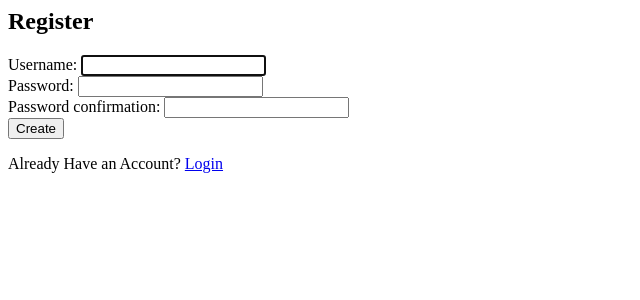
After one commit to lemon-sazu/Django-Todo-With-Auth, a Django app: page /registration/ in a window 1280 px wide. The commit adds this page. Shown: the top 300 px of the page, without its empty margins (0-640 px from the left). Run offline with Django 3.2, Linux system fonts and the light colour scheme.

Commit message:
Create Registration and after registration loggedin

```diff
--- a/Todo/templates/Todo/login.html
+++ b/Todo/templates/Todo/login.html
@@ -14,3 +14,4 @@
     {% endfor %}
     <button type="submit">Login</button>
 </form>
+<p>Don't Have Account? <a href="{% url 'register' %}">Register</a></p>
--- /dev/null
+++ b/Todo/templates/Todo/register.html
@@ -0,0 +1,15 @@
+<h2>Register</h2>
+
+<form action="" method="post">
+    {% csrf_token %}
+
+    {% for field in form %}
+    <div class="fieldWrapper">
+        {{ field.errors }}
+        {{ field.label_tag }} {{ field }}
+
+    </div>
+    {% endfor %}
+    <button type="submit">Create</button>
+</form>
+<p>Already Have an Account? <a href="{% url 'login' %}">Login</a></p>
--- a/Todo/templates/Todo/task_list.html
+++ b/Todo/templates/Todo/task_list.html
@@ -6,6 +6,7 @@
 {% endif %}
 <hr>
 <h2>My Task List</h2>
+<a href="{% url 'task-create' %}">Add Item</a>
 <table>
     <tr>
         <th>Item</th>
--- a/Todo/urls.py
+++ b/Todo/urls.py
@@ -1,8 +1,9 @@
 from django.urls import path
-from .views import CustomLoginView, TaskDelete, TaskDetail, TaskList, TaskCreate, TaskUpdate
+from .views import CustomLoginView, RegistrationPage, TaskDelete, TaskDetail, TaskList, TaskCreate, TaskUpdate
 from django.contrib.auth.views import LogoutView
 
 urlpatterns = [
+    path('registration/', RegistrationPage.as_view(), name='register'),
     path('login/', CustomLoginView.as_view(), name='login'),
     path('logout/', LogoutView.as_view(next_page='login'), name='logout'),
     path('', TaskList.as_view(), name='tasks'),
--- a/Todo/views.py
+++ b/Todo/views.py
@@ -3,10 +3,26 @@ from django.http.response import HttpResponse
 from django.shortcuts import render
 from django.views.generic.list import ListView
 from django.views.generic.detail import DetailView
-from django.views.generic.edit import CreateView, UpdateView, DeleteView
+from django.views.generic.edit import CreateView, FormView, UpdateView, DeleteView
 from .models import Task
 from django.urls import reverse_lazy
 from django.contrib.auth.views import LoginView
+from django.contrib.auth.mixins import LoginRequiredMixin
+from django.contrib.auth.forms import UserCreationForm
+from django.contrib.auth import login
+
+
+class RegistrationPage(FormView):
+    template_name = 'Todo/register.html'
+    form_class = UserCreationForm
+    redirect_authenticated_user = True
+    success_url = reverse_lazy('tasks')
+
+    def form_valid(self, form):
+        user = form.save()
+        if user is not None:
+            login(self.request, user)
+        return super(RegistrationPage, self).form_valid(form)
 
 
 class CustomLoginView(LoginView):
@@ -18,29 +34,39 @@ class CustomLoginView(LoginView):
         return reverse_lazy('tasks')
 
 
-class TaskList(ListView):
+class TaskList(LoginRequiredMixin, ListView):
     model = Task
     context_object_name = 'tasks'
 
+    def get_context_data(self, **kwargs):
+        context = super().get_context_data(**kwargs)
+        context['tasks'] = context['tasks'].filter(user=self.request.user)
+        context['count'] = context['tasks'].filter(complete=False).count()
+        return context
 
-class TaskDetail(DetailView):
+
+class TaskDetail(LoginRequiredMixin, DetailView):
     model = Task
     context_object_name = 'task'
 
 
-class TaskCreate(CreateView):
+class TaskCreate(LoginRequiredMixin, CreateView):
+    model = Task
+    fields = ['title', 'description', 'complete']
+    success_url = reverse_lazy('tasks')
+
+    def form_valid(self, form):
+        form.instance.user = self.request.user
+        return super(TaskCreate, self).form_valid(form)
+
+
+class TaskUpdate(LoginRequiredMixin, UpdateView):
     model = Task
     fields = "__all__"
     success_url = reverse_lazy('tasks')
 
 
-class TaskUpdate(UpdateView):
-    model = Task
-    fields = "__all__"
-    success_url = reverse_lazy('tasks')
-
-
-class TaskDelete(DeleteView):
+class TaskDelete(LoginRequiredMixin, DeleteView):
     model = Task
     context_object_name = 'task'
     success_url = reverse_lazy('tasks')
--- a/main/settings.py
+++ b/main/settings.py
@@ -115,6 +115,8 @@ USE_L10N = True
 USE_TZ = True
 
 
+LOGIN_URL = 'login'
+
 # Static files (CSS, JavaScript, Images)
 # https://docs.djangoproject.com/en/3.2/howto/static-files/
 
```
Also changed, not shown: db.sqlite3.
